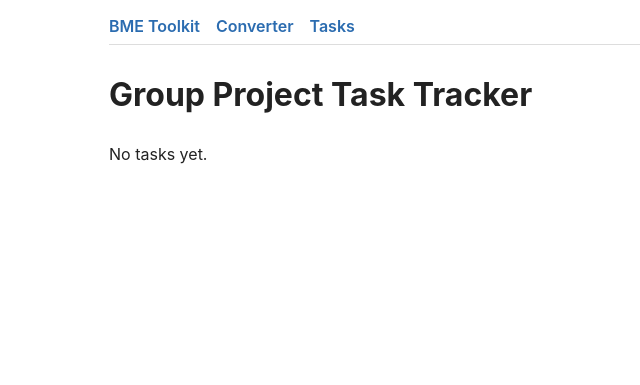
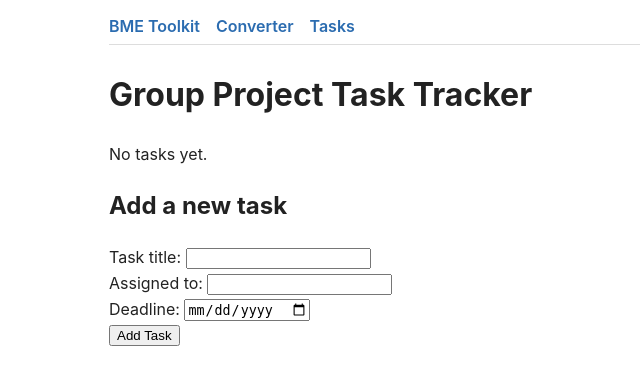
Before and after one commit to emmanuelchukwubuikem29-hash/BME-Student-Toolkit, a Flask app: page /tasks in a window 1280 px wide. Shown: the top 385 px of the page, without its empty margins (181-821 px from the left). Run offline with Flask 3, Linux system fonts and the light colour scheme.

Commit message:
Added form to create new tasks

```diff
--- a/app.py
+++ b/app.py
@@ -70,8 +70,19 @@ def convert():
 
     return render_template("convert.html", result=result, error=error)
 
-@app.route("/tasks")
+@app.route("/tasks", methods=["GET", "POST"])
 def tasks():
+    if request.method == "POST":
+        new_task = {
+            "title": request.form.get("title"),
+            "assignee": request.form.get("assignee"),
+            "deadline": request.form.get("deadline"),
+            "done": False,
+        }
+        all_tasks = load_tasks()
+        all_tasks.append(new_task)
+        save_tasks(all_tasks)
+
     all_tasks = load_tasks()
     return render_template("tasks.html", tasks=all_tasks)
 
--- a/templates/tasks.html
+++ b/templates/tasks.html
@@ -19,4 +19,24 @@
     {% else %}
         <p>No tasks yet.</p>
     {% endif %}
+
+    <h2>Add a new task</h2>
+    <form method="post">
+        <div>
+            <label for="title">Task title:</label>
+            <input type="text" name="title" id="title" required>
+        </div>
+
+        <div>
+            <label for="assignee">Assigned to:</label>
+            <input type="text" name="assignee" id="assignee" required>
+        </div>
+
+        <div>
+            <label for="deadline">Deadline:</label>
+            <input type="date" name="deadline" id="deadline" required>
+        </div>
+
+        <button type="submit">Add Task</button>
+    </form>
 {% endblock %}
```
